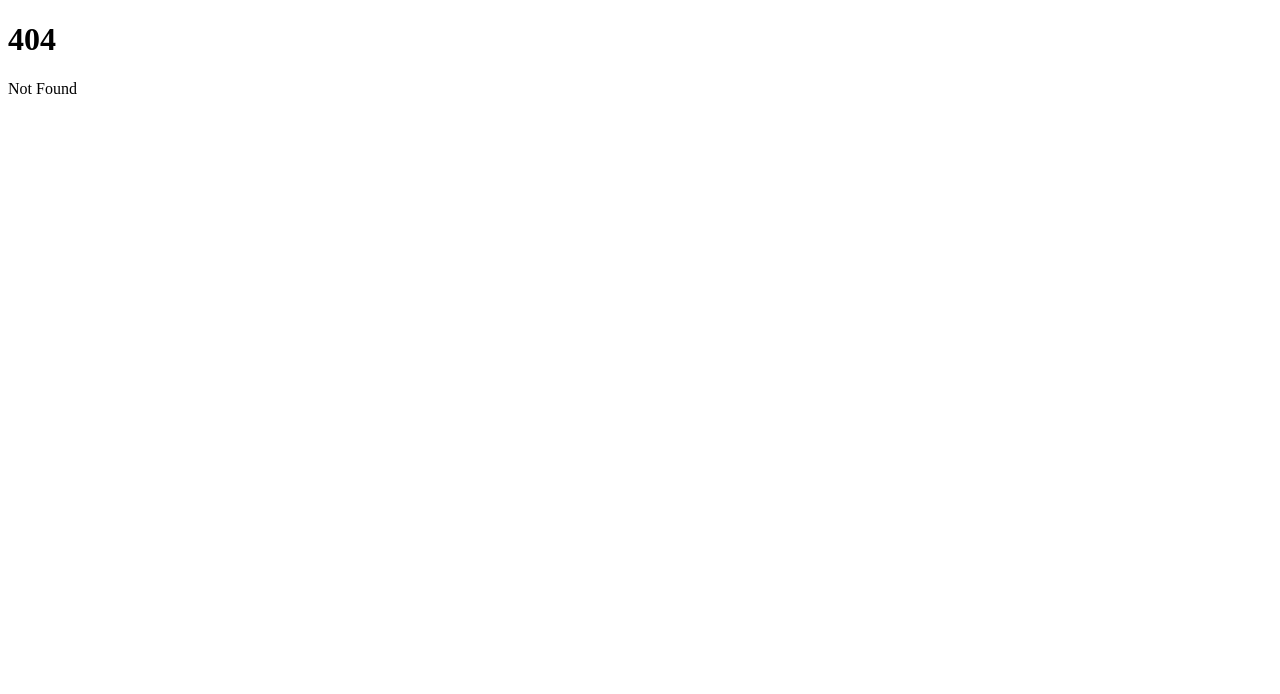
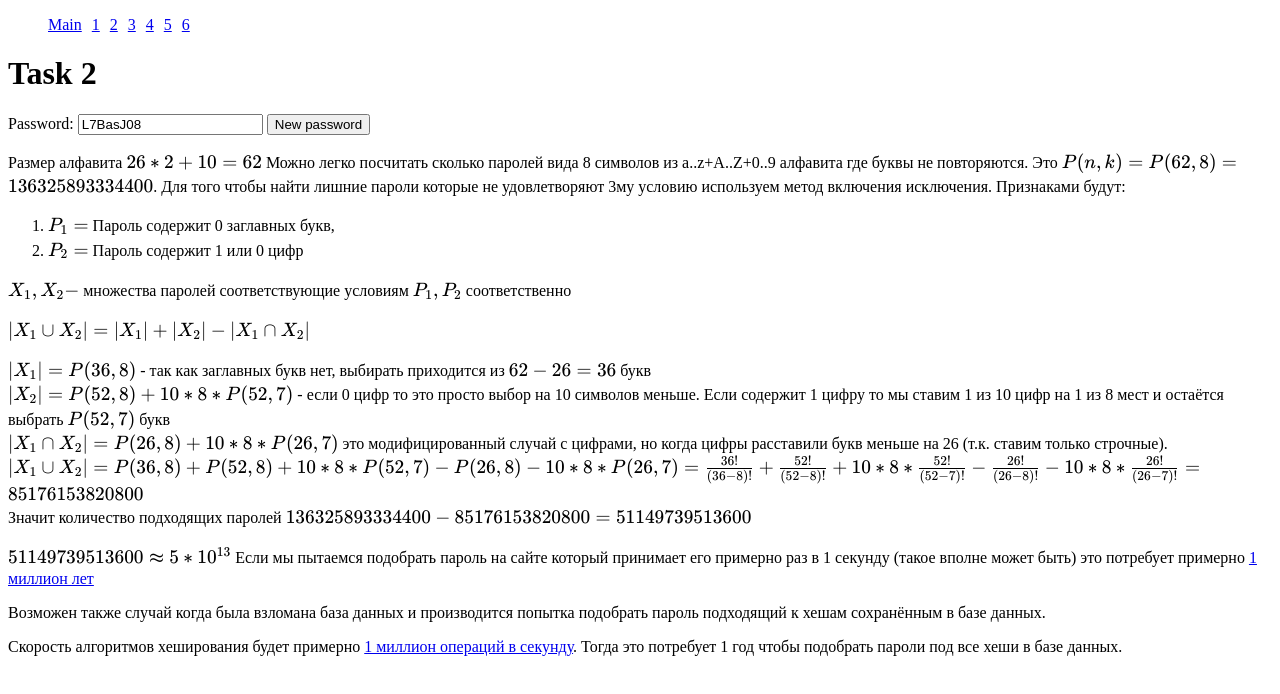
Before and after one commit to AndrewKraevskii/dm6, a SvelteKit app: page /task2 in a window 1280 px wide. Before the commit this address had no page. Shown: the top 694 px of the page. Built offline with nearby package versions, Linux system fonts and the light colour scheme.

Commit message:
Do second

```diff
--- /dev/null
+++ b/src/routes/+layout.svelte
@@ -0,0 +1,23 @@
+<nav>
+  <ul>
+    <li><a href="./">Main</a></li>
+    <li><a href="./task1">1</a></li>
+    <li><a href="./task2">2</a></li>
+    <li><a href="./task3">3</a></li>
+    <li><a href="./task4">4</a></li>
+    <li><a href="./task5">5</a></li>
+    <li><a href="./task6">6</a></li>
+  </ul>
+</nav>
+<slot />
+
+<style>
+  ul {
+    display: flex;
+    flex-direction: row;
+    list-style: none;
+  }
+  li {
+    padding-right: 10px;
+  }
+</style>
--- a/src/routes/+page.svelte
+++ b/src/routes/+page.svelte
@@ -1,5 +1,4 @@
 <script lang="ts">
-  // import Katex from "../components/Katex.svelte";
 </script>
 
 <h1>Домашняя работа по дискретной математике #6</h1>
@@ -9,7 +8,7 @@
 <h2>Решения</h2>
 <ul>
   <li><a href="./task1">1</a></li>
-  <li><a href="./task2">2</a>TODO</li>
+  <li><a href="./task2">2</a></li>
   <li><a href="./task3">3</a>TODO</li>
   <li><a href="./task4">4</a>TODO</li>
   <li><a href="./task5">5</a>TODO</li>
--- /dev/null
+++ b/src/routes/task2/+page.svelte
@@ -0,0 +1,88 @@
+<script lang="ts">
+  import Katex from '$components/Katex.svelte';
+
+  function password_generator() {
+    function sample<T>(arr: T[], n: number, starting?: T[]): T[] {
+      const res: T[] = starting || [];
+      while (res.length < n) {
+        const rand = Math.floor(Math.random() * arr.length);
+        const element = arr[rand];
+
+        if (res.includes(element)) continue;
+
+        res.push(element);
+      }
+      return res;
+    }
+
+    function shuffle<T>(arr: T[]) {
+      for (let i = arr.length - 1; i > 0; i--) {
+        const j = Math.floor(Math.random() * (i + 1));
+        [arr[i], arr[j]] = [arr[j], arr[i]];
+      }
+      return arr;
+    }
+
+    const lowerCase = 'abcdefghijklmnopqrstuvwxyz'.split('');
+    const upperCase = 'ABCDEFGHIJKLMNOPQRSTUVWXYZ'.split('');
+    const numbers = '0123456789'.split('');
+    const all = [...lowerCase, ...upperCase, ...numbers];
+
+    const twoDigits = sample(numbers, 2);
+    const upperCaseLetter = sample(upperCase, 1);
+    return shuffle(sample(all, 8, [...twoDigits, ...upperCaseLetter])).join('');
+  }
+
+  let password = password_generator();
+</script>
+
+<h1>Task 2</h1>
+
+<lable>Password: <input readonly value={password} /></lable>
+<button
+  type="button"
+  on:click={() => {
+    password = password_generator();
+  }}>New password</button
+>
+<p>
+  Размер алфавита <Katex math="26*2+10 = 62" />
+  Можно легко посчитать сколько паролей вида 8 символов из a..z+A..Z+0..9 алфавита где буквы не повторяются.
+  Это <Katex math="P(n, k) = P(62, 8) = 136325893334400" />. Для того чтобы найти лишние пароли
+  которые не удовлетворяют 3му условию используем метод включения исключения. Признаками будут:
+</p>
+<ol>
+  <li><Katex math="P_1=" /> Пароль содержит 0 заглавных букв,</li>
+  <li><Katex math="P_2=" /> Пароль содержит 1 или 0 цифр</li>
+</ol>
+<p>
+  <Katex math="X_1, X_2 -" /> множества паролей соответствующие условиям <Katex math="P_1, P_2" /> соответственно
+</p>
+<p>
+  <Katex math="|X_1 \cup X_2| = |X_1| + |X_2| - |X_1 \cap X_2| " />
+</p>
+<p>
+  <Katex math="|X_1| = P(36,8)" /> - так как заглавных букв нет, выбирать приходится из <Katex
+    math="62-26=36"
+  /> букв<br />
+  <Katex math="|X_2| = P(52,8) + 10*8*P(52,7) " /> - если 0 цифр то это просто выбор на 10 символов меньше.
+  Если содержит 1 цифру то мы ставим 1 из 10 цифр на 1 из 8 мест и остаётся выбрать <Katex
+    math="P(52,7)"
+  /> букв<br />
+  <Katex math="|X_1 \cap X_2| = P(26,8) + 10*8*P(26,7) " /> это модифицированный случай с цифрами, но
+  когда цифры расставили букв меньше на 26 (т.к. ставим только строчные).<br />
+  <Katex
+    math={'|X_1 \\cup X_2| = P(36,8) + P(52,8) + 10*8*P(52,7) - P(26,8) - 10*8*P(26,7) = \\frac{36!}{(36 - 8)!} + \\frac{52!}{(52 - 8)!} + 10*8*\\frac{52!}{(52 - 7)!} - \\frac{26!}{(26 - 8)!} - 10*8*\\frac{26!}{(26 - 7)!} = 85176153820800'}
+  /><br />
+  Значит количество подходящих паролей <Katex
+    math="136325893334400 - 85176153820800 = 51149739513600"
+  />
+</p>
+<p>
+  <Katex math="51149739513600 \thickapprox 5*10^{"{13}"}" />
+  Если мы пытаемся подобрать пароль на сайте который принимает его примерно раз в 1 секунду (такое вполне может быть) это потребует примерно <a href="https://en.wikipedia.org/wiki/One_Million_Years_B.C.">1 миллион лет</a>
+</p>
+<p>
+  Возможен также случай когда была взломана база данных и производится попытка подобрать пароль подходящий к хешам сохранённым в базе данных.
+</p>
+Скорость алгоритмов хеширования будет примерно <a href="https://automationrhapsody.com/md5-sha-1-sha-256-sha-512-speed-performance/">1 миллион операций в секунду</a>. Тогда это потребует 1 год чтобы подобрать пароли под все хеши в базе данных.
```
